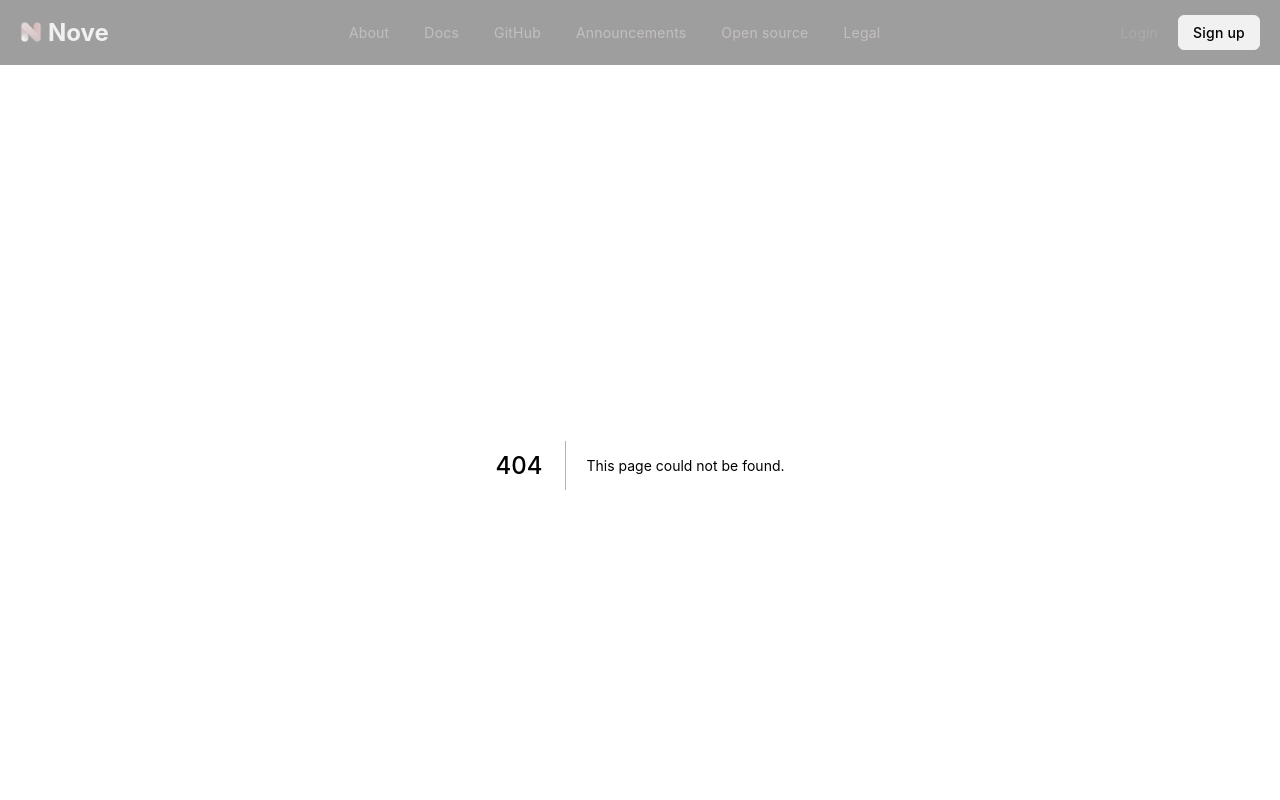
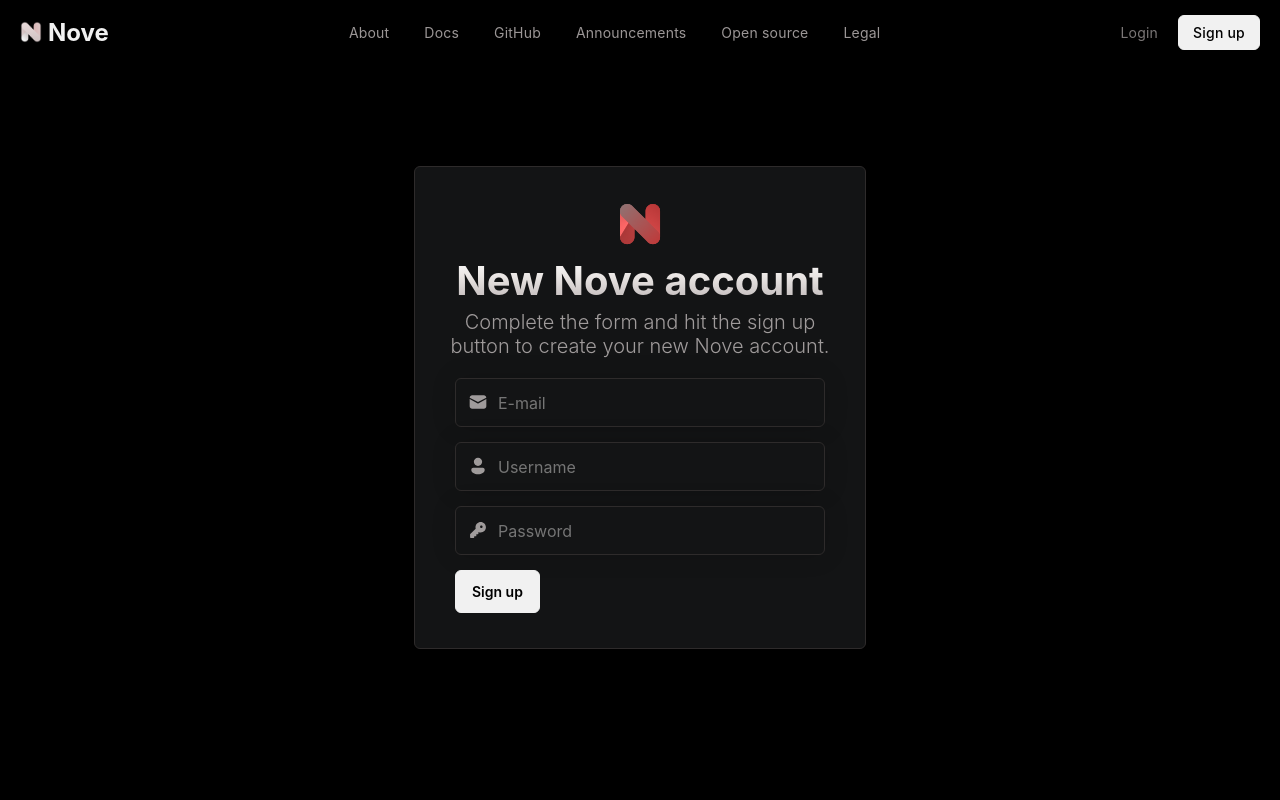
Before and after one commit to nove-org/website, a Next.js app: page /sign-up in a window 1280 px wide. Before the commit this address had no page. Shown: the top 800 px of the page. Built offline with nearby package versions, Linux system fonts and the light colour scheme; a web font is replaced by a local one.

Commit message:
feat: sign up page

```diff
--- /dev/null
+++ b/app/sign-up/page.tsx
@@ -0,0 +1,51 @@
+'use client';
+
+import Image from 'next/image';
+
+import o from '~/login/page.module.sass';
+
+export default function Login() {
+    const handleLogin = async (event: any) => {
+        event.preventDefault();
+    };
+
+    return (
+        <main>
+            <title>Sign up — Nove</title>
+            <section className={o.login}>
+                <div className={o.box}>
+                    <Image src="/cdn/assets/logo.png" width={64} height={64} alt="Nove logo" />
+                    <h1>New Nove account</h1>
+                    <p>Complete the form and hit the sign up button to create your new Nove account.</p>
+                    <form onSubmit={handleLogin}>
+                        <label htmlFor="email">
+                            <svg xmlns="http://www.w3.org/2000/svg" width="20" height="20" viewBox="0 0 48 48">
+                                <path
+                                    fill="currentColor"
+                                    d="M 10 8 C 6.86 8 4.2795313 10.42 4.0195312 13.5 L 24 24.289062 L 43.980469 13.5 C 43.720469 10.42 41.14 8 38 8 L 10 8 z M 4 16.890625 L 4 34 C 4 37.31 6.69 40 10 40 L 38 40 C 41.31 40 44 37.31 44 34 L 44 16.890625 L 24.710938 27.320312 C 24.490938 27.440312 24.25 27.5 24 27.5 C 23.75 27.5 23.509062 27.440313 23.289062 27.320312 L 4 16.890625 z"></path>
+                            </svg>
+                            <input type="email" id="email" placeholder="E-mail" />
+                        </label>
+                        <label htmlFor="username">
+                            <svg xmlns="http://www.w3.org/2000/svg" width="20" height="20" viewBox="0 0 48 48">
+                                <path
+                                    fill="currentColor"
+                                    d="M 24 4 C 18.494917 4 14 8.494921 14 14 C 14 19.505079 18.494917 24 24 24 C 29.505083 24 34 19.505079 34 14 C 34 8.494921 29.505083 4 24 4 z M 12.5 28 C 10.032499 28 8 30.032499 8 32.5 L 8 33.699219 C 8 36.640082 9.8647133 39.277974 12.708984 41.091797 C 15.553256 42.90562 19.444841 44 24 44 C 28.555159 44 32.446744 42.90562 35.291016 41.091797 C 38.135287 39.277974 40 36.640082 40 33.699219 L 40 32.5 C 40 30.032499 37.967501 28 35.5 28 L 12.5 28 z"></path>
+                            </svg>
+                            <input type="text" id="username" placeholder="Username" />
+                        </label>
+                        <label htmlFor="password">
+                            <svg xmlns="http://www.w3.org/2000/svg" width="20" height="20" viewBox="0 0 48 48">
+                                <path
+                                    fill="currentColor"
+                                    d="M30.5,5C23.596,5,18,10.596,18,17.5c0,1.149,0.168,2.257,0.458,3.314L5.439,33.833C5.158,34.114,5,34.496,5,34.894V41.5	C5,42.328,5.671,43,6.5,43h7c0.829,0,1.5-0.672,1.5-1.5V39h3.5c0.829,0,1.5-0.672,1.5-1.5V34h3.5c0.829,0,1.5-0.672,1.5-1.5v-3.788	C26.661,29.529,28.524,30,30.5,30C37.404,30,43,24.404,43,17.5S37.404,5,30.5,5z M32,19c-1.657,0-3-1.343-3-3s1.343-3,3-3	s3,1.343,3,3S33.657,19,32,19z"></path>
+                            </svg>
+                            <input type="password" id="password" placeholder="Password" />
+                        </label>
+                        <button type="submit">Sign up</button>
+                    </form>
+                </div>
+            </section>
+        </main>
+    );
+}
```
